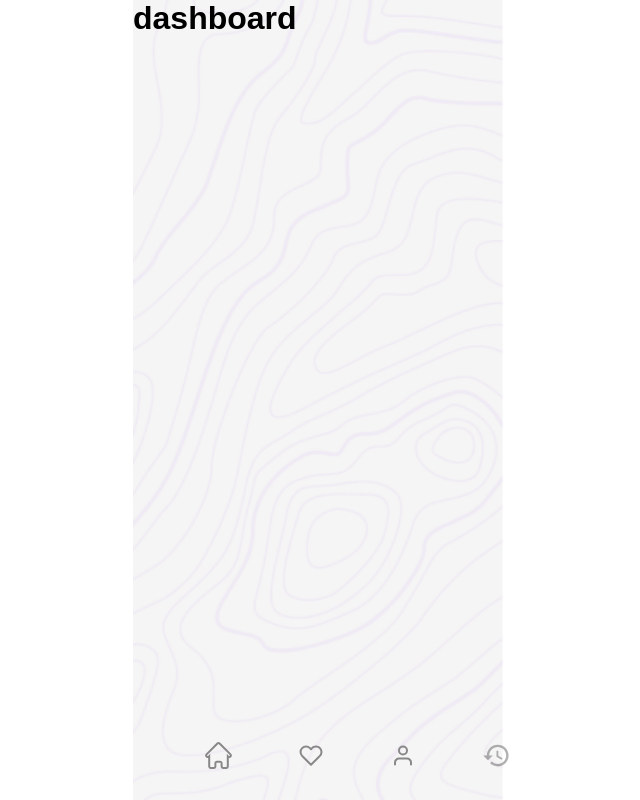
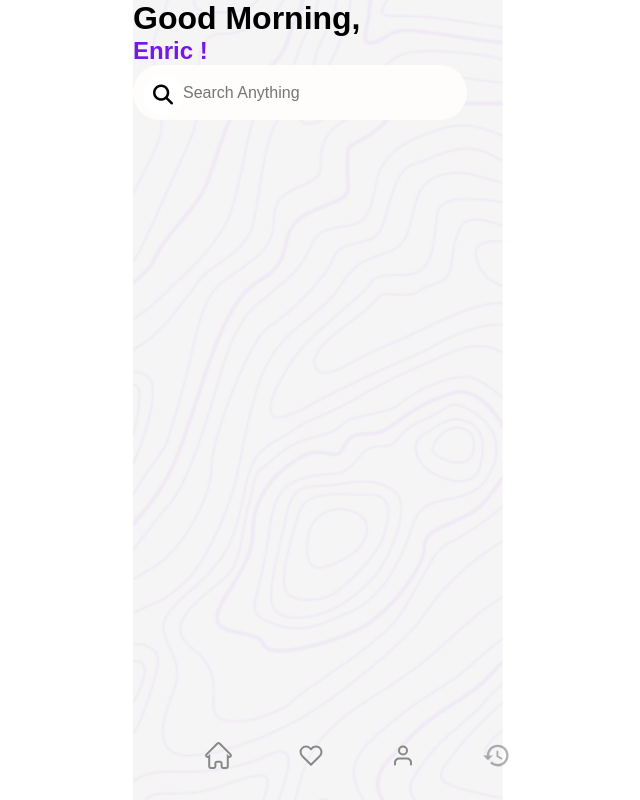
Before and after one commit to pavna99/FarmCart, a React (Create React App) app: page /dashboard in a window 1280 px wide. Shown: the whole page, without its empty margins (282-922 px from the left). Built offline with nearby package versions, Linux system fonts and the light colour scheme; a web font is replaced by a local one.

Commit message:
dashboard

```diff
--- a/package.json
+++ b/package.json
@@ -3,6 +3,7 @@
   "version": "0.1.0",
   "private": true,
   "dependencies": {
+    "@fortawesome/fontawesome-free": "^6.5.1",
     "@testing-library/jest-dom": "^5.17.0",
     "@testing-library/react": "^13.4.0",
     "@testing-library/user-event": "^13.5.0",
@@ -11,6 +12,7 @@
     "react-dom": "^18.2.0",
     "react-router-dom": "^6.22.2",
     "react-scripts": "^5.0.1",
+    "react-search-box": "^3.0.0",
     "swiper": "^11.0.7",
     "web-vitals": "^2.1.4"
   },
--- a/src/containers/Dashboard/Dashboard.jsx
+++ b/src/containers/Dashboard/Dashboard.jsx
@@ -1,14 +1,25 @@
 import React from 'react'
 import './dashboard.css'
+import '@fortawesome/fontawesome-free/css/all.css';
 import { Navbar } from '../../components'
+import  {useState} from 'react'
 
 function Dashboard() {
   return (
     <div className='dashboard-overall-container'>
-      <h1>dashboard</h1>
+      <h1></h1>
 
       <Navbar/>
-    </div>
+      <h1 className='goodmorni'>Good Morning,</h1>
+      <h2 className='username'>Enric ! </h2>
+      <div class = 'search-box'>
+      <div class = "search-btn">
+            <i class="fas fa-search"></i>
+          </div>
+        <input class = "search-text" type="text" placeholder = "Search Anything" />
+
+      </div>
+      </div>
   )
 }
 
--- a/src/containers/Dashboard/dashboard.css
+++ b/src/containers/Dashboard/dashboard.css
@@ -6,3 +6,47 @@
     background-repeat: no-repeat;
     background-size: contain;
 }
+.username{
+    color:#7519EB;
+}
+.search-box {
+    display: flex;
+    max-width: 314px;
+    background: #fffcfc;
+    height: 35px;
+    border-radius: 40px;
+    padding: 10px;
+
+  }
+
+
+  .search-btn{
+
+    color: rgb(0, 0, 0);
+    width: 40px;
+    height: 40px;
+    border-radius: 50%;
+    background: #FFFFFF;
+    display: flex;
+    justify-content: center;
+    align-items: center;
+
+    text-decoration: none;
+
+  }
+  .search-btn > i {
+    font-size: 20px;
+  }
+
+  .search-text {
+
+    border: none;
+    background: none;
+    outline: none;
+    padding: 10;
+    color: rgb(0, 0, 0);
+    font-size: 16px;
+    font-weight: normal;
+    line-height: 20px;
+
+  }
--- a/src/containers/IntroPage/IntroPage.css
+++ b/src/containers/IntroPage/IntroPage.css
@@ -77,7 +77,9 @@
   opacity: 1;
   background-color: #7519EB;
 }
+.slidetext{
 
+}
 .animate {
   animation: slideUp 1s forwards;
 }
--- a/src/containers/IntroPage/IntroPage.jsx
+++ b/src/containers/IntroPage/IntroPage.jsx
@@ -69,7 +69,7 @@ function IntroPage() {
             </div>
             <div className={`popupdiv popupdiv-${index + 1}`}>
               <h2 className='title'>{slide.title}</h2>
-              <p>{slide.text}</p>
+              <p className='slidetext'>{slide.text}</p>
             </div>
           </div>
         </SwiperSlide>
--- a/src/containers/LoginPage/LoginPage.jsx
+++ b/src/containers/LoginPage/LoginPage.jsx
@@ -1,6 +1,6 @@
 import React from 'react'
 import { Link } from 'react-router-dom';
-import './loginpage.css'
+import './LoginPage.css'
 
 function LoginPage() {
   return (
```
Also changed, not shown: 1 other file (tests, documents, lock files or other folders).
